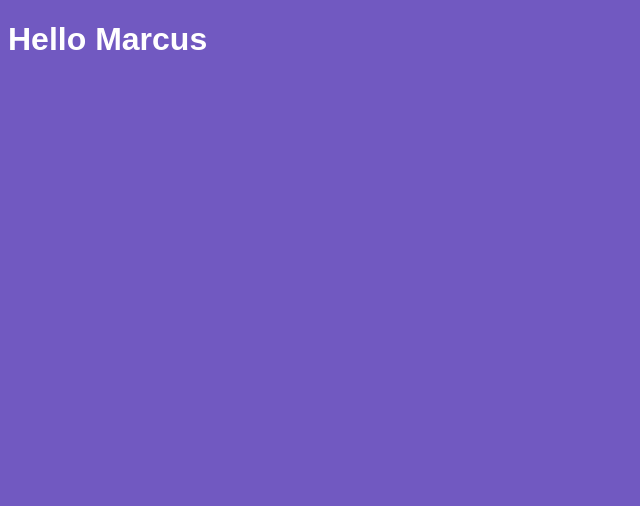
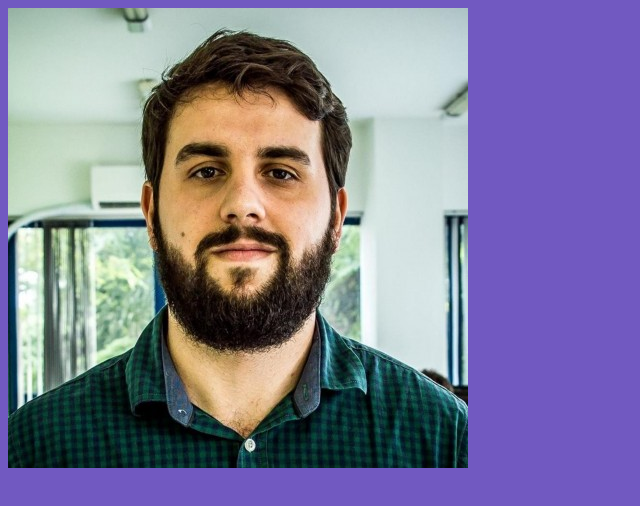
Before and after one commit to marvin3w/learnReact, a React app: page / in a window 1280 px wide. Shown: the top 506 px of the page, without its empty margins (0-640 px from the left). Built offline with nearby package versions, Linux system fonts and the light colour scheme.

Commit message:
Configure file-loader

```diff
--- a/package.json
+++ b/package.json
@@ -13,6 +13,7 @@
     "@babel/preset-react": "^7.0.0",
     "babel-loader": "^8.0.6",
     "css-loader": "^3.2.0",
+    "file-loader": "^4.2.0",
     "style-loader": "^1.0.0",
     "webpack": "^4.40.2",
     "webpack-cli": "^3.3.8",
--- a/src/App.js
+++ b/src/App.js
@@ -1,8 +1,10 @@
 import React from 'react';
 import './App.css';
 
+import profile from './assets/profile.jpeg';
+
 function App() {
-  return <h1>Hello Marcus</h1>
+  return <img src={profile} />
 }
 
 export default App;
--- a/webpack.config.js
+++ b/webpack.config.js
@@ -25,6 +25,12 @@ module.exports = {
           {loader: 'style-loader'},
           {loader: 'css-loader'}
         ]
+      },
+      {
+        test: /.*\.(gif|png|jpe?g)$/i,
+        use: {
+          loader: 'file-loader'
+        },
       }
     ]
   }
```
Also changed, not shown: src/assets/profile.jpeg (added), 1 other file (tests, documents, lock files or other folders).
